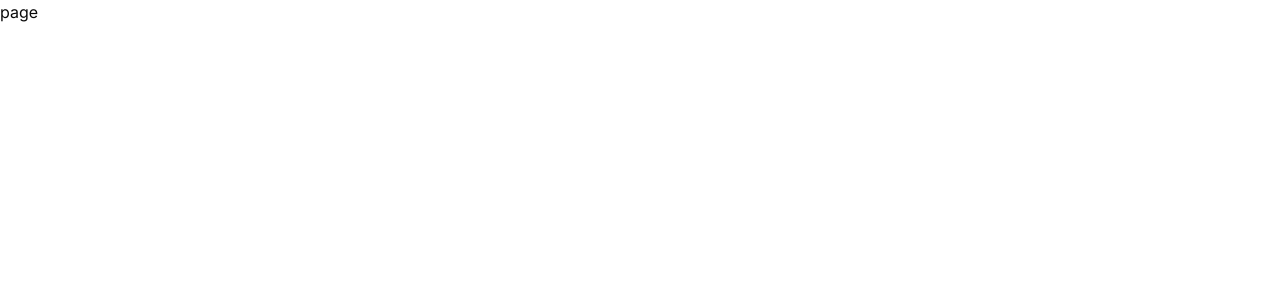
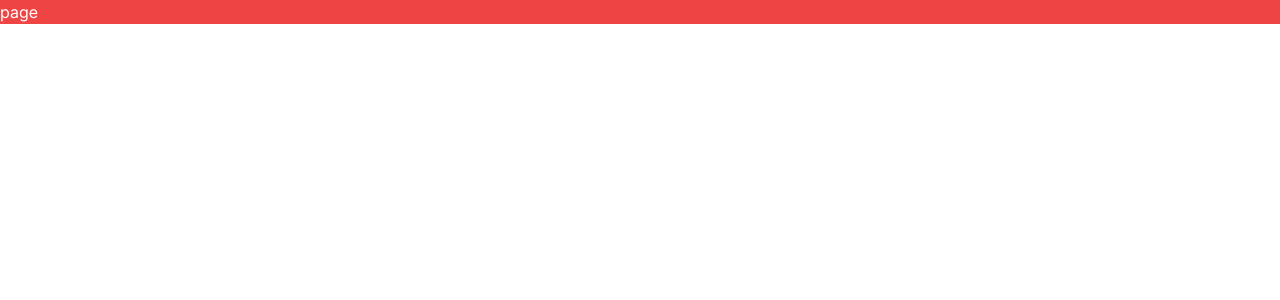
Before and after one commit to MahdiELHasra/Jotion-x-note-taking, a Next.js app: page / in a window 1280 px wide. Shown: the top 300 px of the page. Built offline with nearby package versions, Linux system fonts and the light colour scheme.

Commit message:
Folders setup

```diff
--- /dev/null
+++ b/app/(marketing)/page.tsx
@@ -0,0 +1,4 @@
+const page = () => {
+  return <div className="bg-red-500 text-white">page</div>;
+};
+export default page;
--- a/app/globals.css
+++ b/app/globals.css
@@ -1,6 +1,12 @@
 @tailwind base;
 @tailwind components;
 @tailwind utilities;
+
+html,
+body,
+:root {
+  height: 100%;
+}
 
 @layer base {
   :root {
--- a/app/page.tsx
+++ /dev/null
@@ -1,6 +0,0 @@
-
-
-const page = () => {
-  return <div>page</div>;
-};
-export default page;
```
